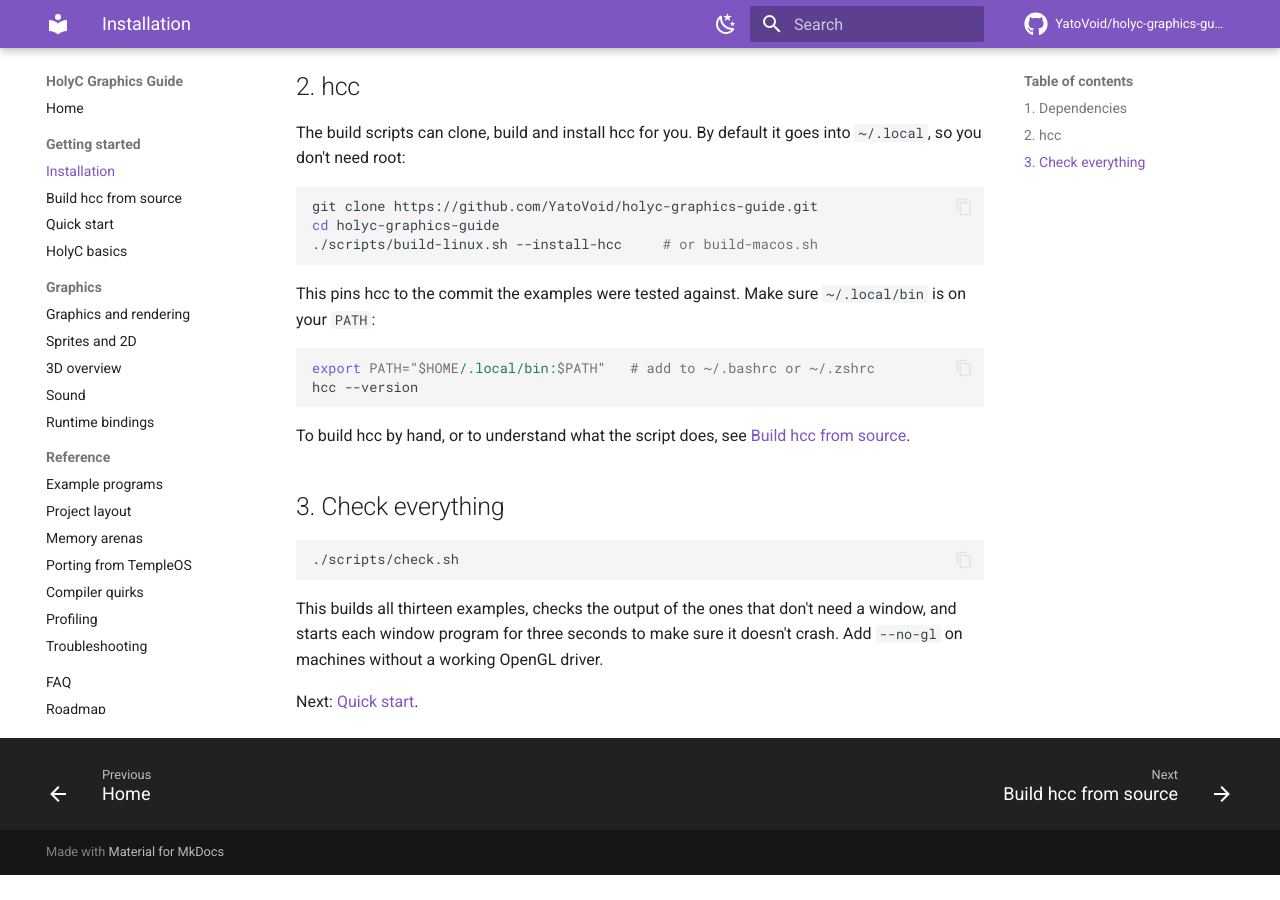
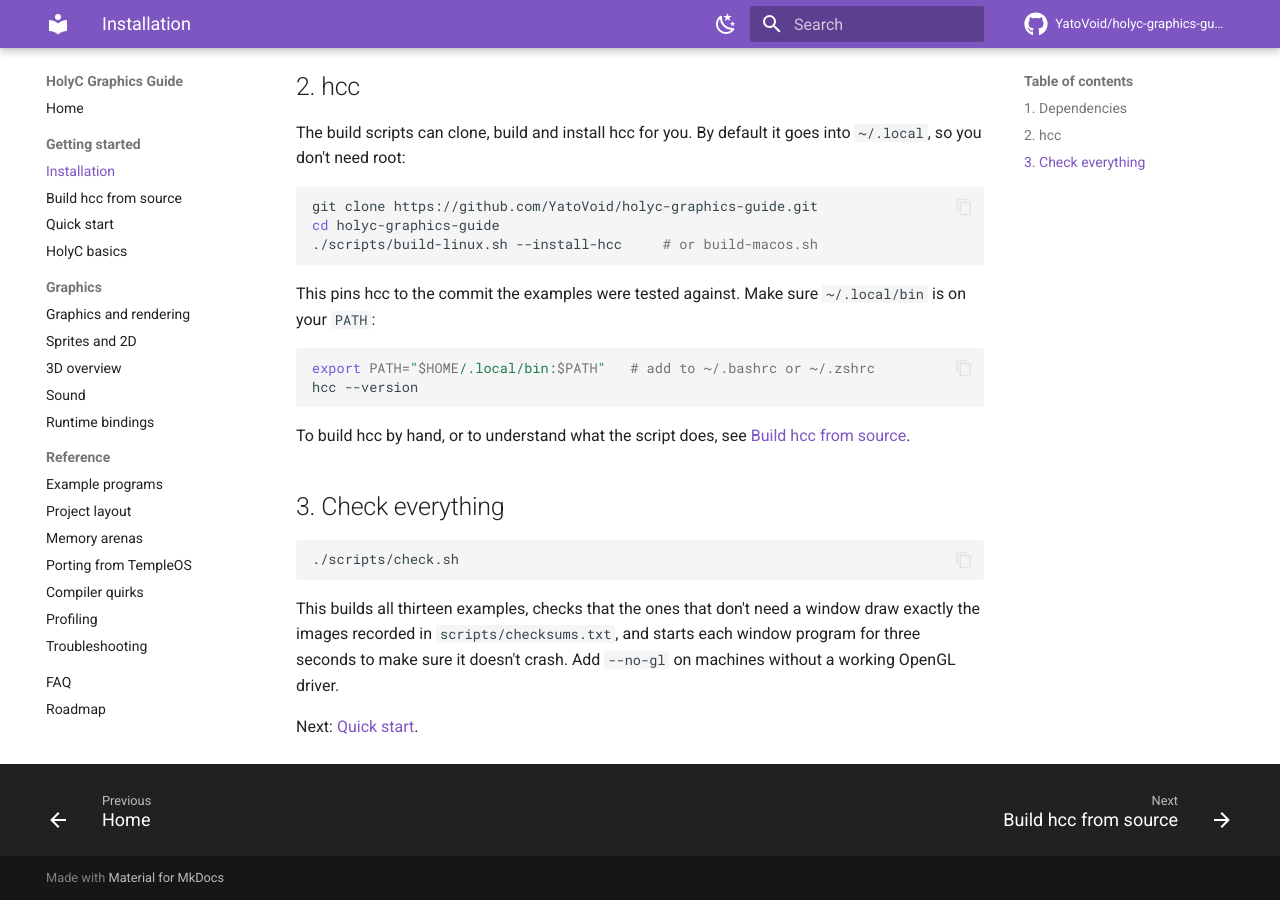
Before and after one commit to YatoVoid/holyc-graphics-guide, an MkDocs documentation site: the page built from docs/installation.md, in a window 1280 px wide and 900 px high, scrolled down 508 px. Built offline with MkDocs 1.6.1 and Material for MkDocs 9.7.7, drawn with Linux system fonts in a browser that asks for light colours; comment, search, counter and statistics services are not loaded; before the commit the page ends 1383 px from its top, so only the background shows below that.

Commit message:
Document pixel checksums

````diff
--- a/docs/installation.md
+++ b/docs/installation.md
@@ -72,6 +72,6 @@ To build hcc by hand, or to understand what the script does, see [Build hcc from
 ./scripts/check.sh
 ```
 
-This builds all thirteen examples, checks the output of the ones that don't need a window, and starts each window program for three seconds to make sure it doesn't crash. Add `--no-gl` on machines without a working OpenGL driver.
+This builds all thirteen examples, checks that the ones that don't need a window draw exactly the images recorded in `scripts/checksums.txt`, and starts each window program for three seconds to make sure it doesn't crash. Add `--no-gl` on machines without a working OpenGL driver.
 
 Next: [Quick start](quickstart.md).
````
Also changed, not shown: docs/project-structure.md (+1 -0 lines), docs/roadmap.md (+1 -1 lines).
